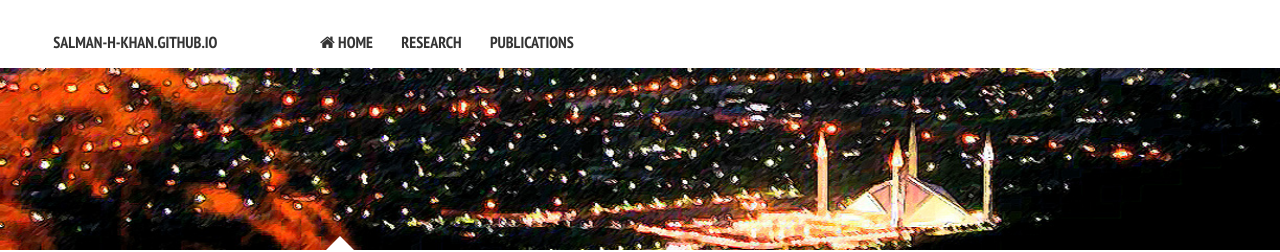
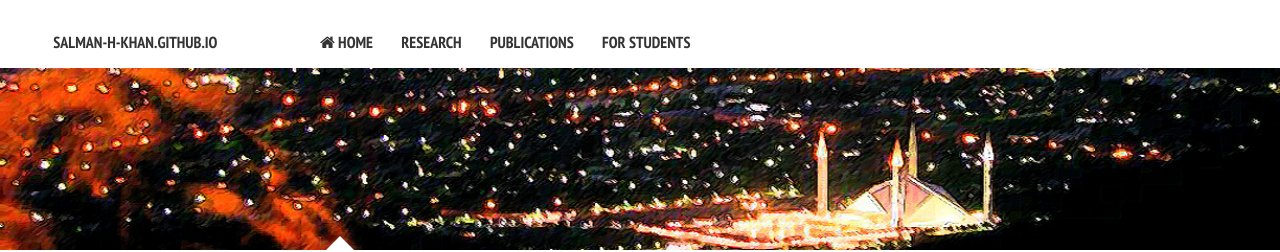
Before and after one commit to awaisrauf/salman-h-khan.github.io, a Jekyll site: the page built from index.md, in a window 1280 px wide. Shown: the top 252 px of the page. Built offline with Jekyll 4.4.1, drawn with Linux system fonts in a browser that asks for light colours; nearby versions of some CDN libraries.

Commit message:
Update _config.yml

```diff
--- a/_config.yml
+++ b/_config.yml
@@ -31,6 +31,8 @@ links:
     url: /research/
   - title: Publications
     url: /publications/
+  - title: For Students
+    url: /scholarships/
   #- title: For Students
   #  url: /students_/
   #- title: CV
```
